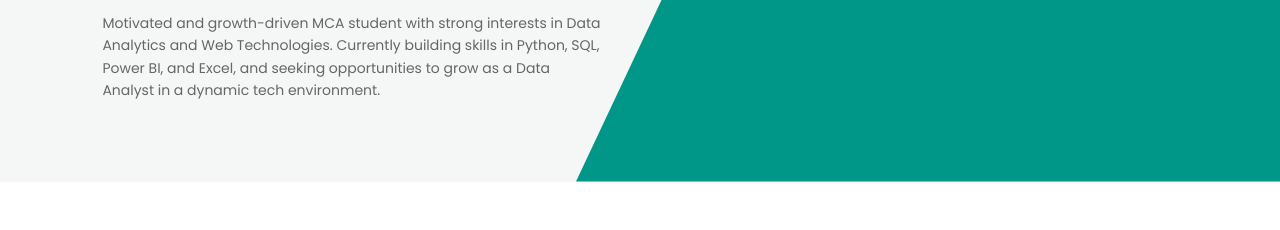
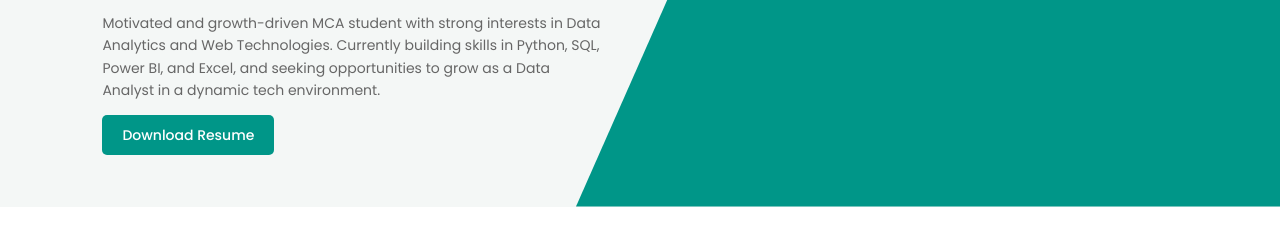
Before and after one commit to harini-techie/Portfolio-page, a plain HTML site: page index.html in a window 1280 px wide. Shown: the part 242-472 px from the top of the page. Drawn offline with Linux system fonts and the light colour scheme.

Commit message:
Update resume download link in index.html

```diff
--- a/index.html
+++ b/index.html
@@ -519,7 +519,7 @@ nav ul li a:hover{
             Data Analytics and Web Technologies. Currently building skills in
             Python, SQL, Power BI, and Excel, and seeking opportunities
             to grow as a Data Analyst in a dynamic tech environment.</p>
-
+        <a href="New folder/Resume 2.pdf" class="btn" download>Download Resume</a>
     </div>
 </section>
 
```
